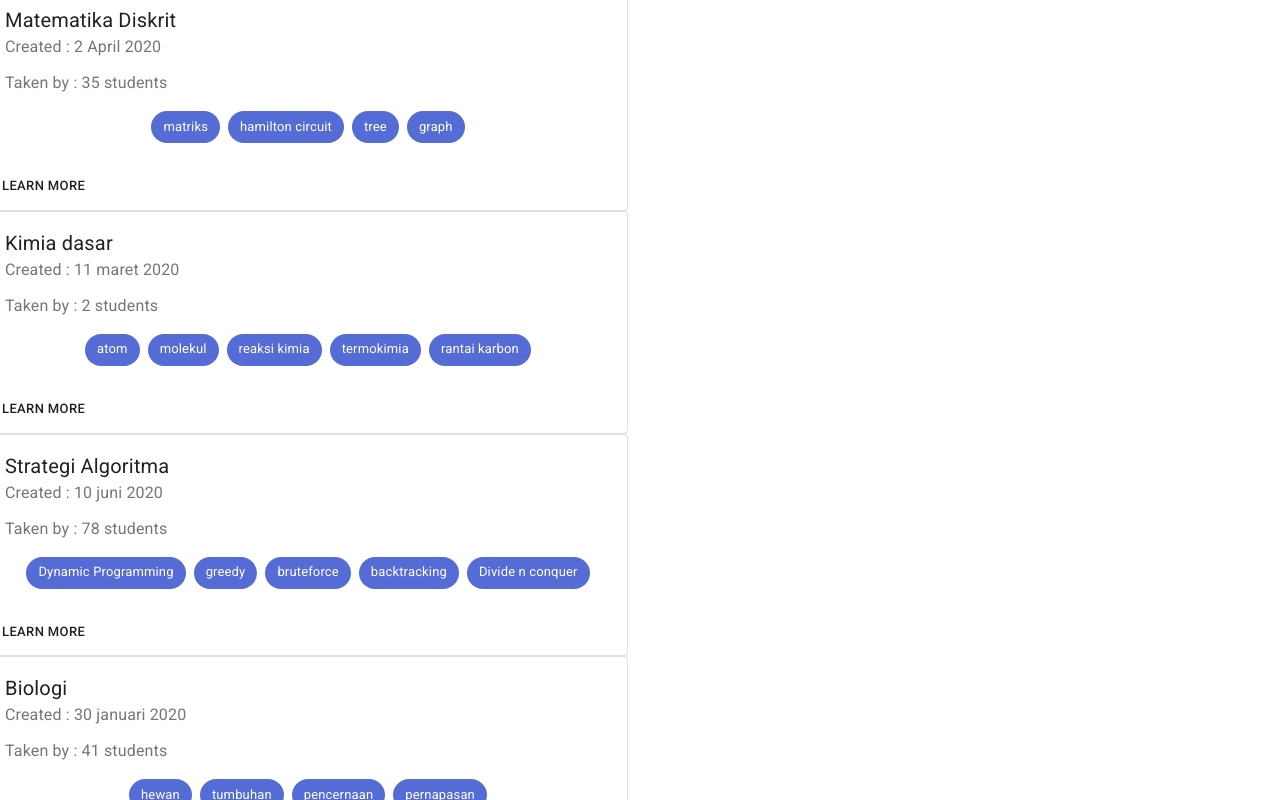
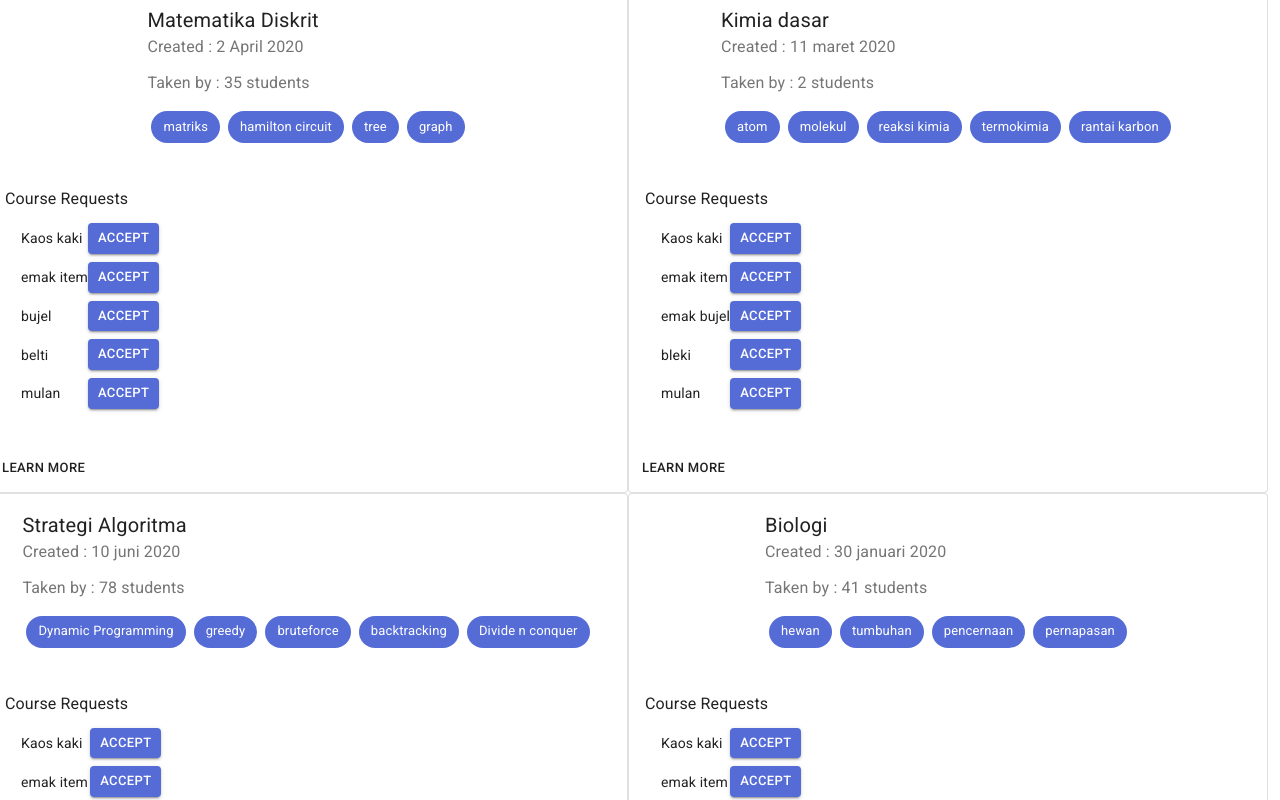
Before and after one commit to farihulrouf/dashboard, a Next.js app: page /material/createdCourses in a window 1280 px wide. Shown: the top 800 px of the page. Built offline with nearby package versions, Linux system fonts and the light colour scheme.

Commit message:
cloud dbs + API

```diff
--- a/pages/material/createdCourses.js
+++ b/pages/material/createdCourses.js
@@ -7,10 +7,13 @@ import CardContent from '@material-ui/core/CardContent';
 import Button from '@material-ui/core/Button';
 import Typography from '@material-ui/core/Typography';
 import Chip from '@material-ui/core/Chip';
+import List from "@material-ui/core/List";
+import ListItem from "@material-ui/core/ListItem";
+import ListItemText from "@material-ui/core/ListItemText";
 
 const useStyles = makeStyles((theme) => ({
   root: {
-    width: "100%",
+    width: "50%",
   },
   title: {
     fontSize: 20,
@@ -19,12 +22,14 @@ const useStyles = makeStyles((theme) => ({
     marginBottom: 12,
   },
   chip_root: {
-    display: 'flex',
-    justifyContent: 'center',
-    flexWrap: 'wrap',
     '& > *': {
       margin: theme.spacing(0.5),
     },
+  },
+  list_root: {
+    width: "100%",
+    height : "90",
+    backgroundColor: theme.palette.background.paper,
   },
 }));
 
@@ -35,8 +40,25 @@ function Chips(props) {
     return (
         <div className={classes.chip_root}>
             {topics.map((value) => (<Chip key={value.id} label={value} color="primary"/>))}
-            {/* <Chip label={topics} color="primary"/> */}
         </div>
+    );
+}
+
+function RequestList(props) {
+  const classes = useStyles();
+  const {requests} = props.data
+
+  return (
+    <List dense className={classes.list_root}>
+      {requests.map((value) => (
+        <ListItem key={value} button>
+            <ListItemText key={value.id} primary={value} />
+            <Button variant="contained" color="primary" className={classes.button} size="small">
+              Accept
+            </Button>
+        </ListItem>
+      ))}
+    </List>
   );
 }
 
@@ -46,6 +68,7 @@ function CreatedCoursesCard(props) {
 
   return (
     <Card className={classes.root} variant="outlined">
+        <Grid container xs={12} justify="center">
           <CardContent>
             <Typography className={classes.title}>
               {name}
@@ -58,6 +81,15 @@ function CreatedCoursesCard(props) {
             </Typography>
             <Chips {...props}/>
           </CardContent>
+        </Grid>
+        <Grid container xs={12}>
+          <CardContent>
+            <Typography fontSize="15">
+              Course Requests
+            </Typography>
+            <RequestList {...props}/>
+          </CardContent>
+        </Grid>
       <CardActions>
         <Button size="small">Learn More</Button>
       </CardActions>
@@ -67,16 +99,18 @@ function CreatedCoursesCard(props) {
 
 export default function CreatedCourses(){
     const courses = [
-        {id : "1", name : "Matematika Diskrit", created_date : "2 April 2020", taken_by : "35",topics : ["matriks", "hamilton circuit", "tree", "graph"]},
-        {id : "2", name : "Kimia dasar", created_date : "11 maret 2020", taken_by : "2",topics : ["atom", "molekul", "reaksi kimia", "termokimia", "rantai karbon"]},
-        {id : "3", name : "Strategi Algoritma", created_date : "10 juni 2020", taken_by : "78",topics : ["Dynamic Programming", "greedy", "bruteforce", "backtracking", "Divide n conquer"]},
-        {id : "4", name : "Biologi", created_date : "30 januari 2020", taken_by : "41",topics : ["hewan", "tumbuhan", "pencernaan", "pernapasan"]},
-        {id : "5", name : "Fisika", created_date : "1 Februari 2020", taken_by : "55",topics : ["kecepatan", "percepatan"]}
+        {id : "1", name : "Matematika Diskrit", created_date : "2 April 2020", taken_by : "35",topics : ["matriks", "hamilton circuit", "tree", "graph"], requests: ["Kaos kaki", "emak item", "bujel", "belti", "mulan"]},
+        {id : "2", name : "Kimia dasar", created_date : "11 maret 2020", taken_by : "2",topics : ["atom", "molekul", "reaksi kimia", "termokimia", "rantai karbon"],  requests: ["Kaos kaki", "emak item", "emak bujel", "bleki", , "mulan"]},
+        {id : "3", name : "Strategi Algoritma", created_date : "10 juni 2020", taken_by : "78",topics : ["Dynamic Programming", "greedy", "bruteforce", "backtracking", "Divide n conquer"],  requests: ["Kaos kaki", "emak item", "emak bujel", "bleki", "bujel", "belti"]},
+        {id : "4", name : "Biologi", created_date : "30 januari 2020", taken_by : "41",topics : ["hewan", "tumbuhan", "pencernaan", "pernapasan"],  requests: ["Kaos kaki", "emak item", "emak bujel", "bleki", "bujel", "belti", "mulan"]},
+        {id : "5", name : "Fisika", created_date : "1 Februari 2020", taken_by : "55",topics : ["kecepatan", "percepatan"],  requests: ["emak item", "emak bujel", "bleki", "bujel", "belti", "mulan"]}
     ]
 
     return(
-        <Grid container xs={12} sm={6} spacing={3}>
+        <Grid container xs={12} spacing={3}>
+          <Grid container justify="center">
             {courses.map((value) => (<CreatedCoursesCard key={value.id} data={value} />))}
+          </Grid>
         </Grid>
     );
 }
```
Lines whose indentation alone changed are shown as unchanged.
